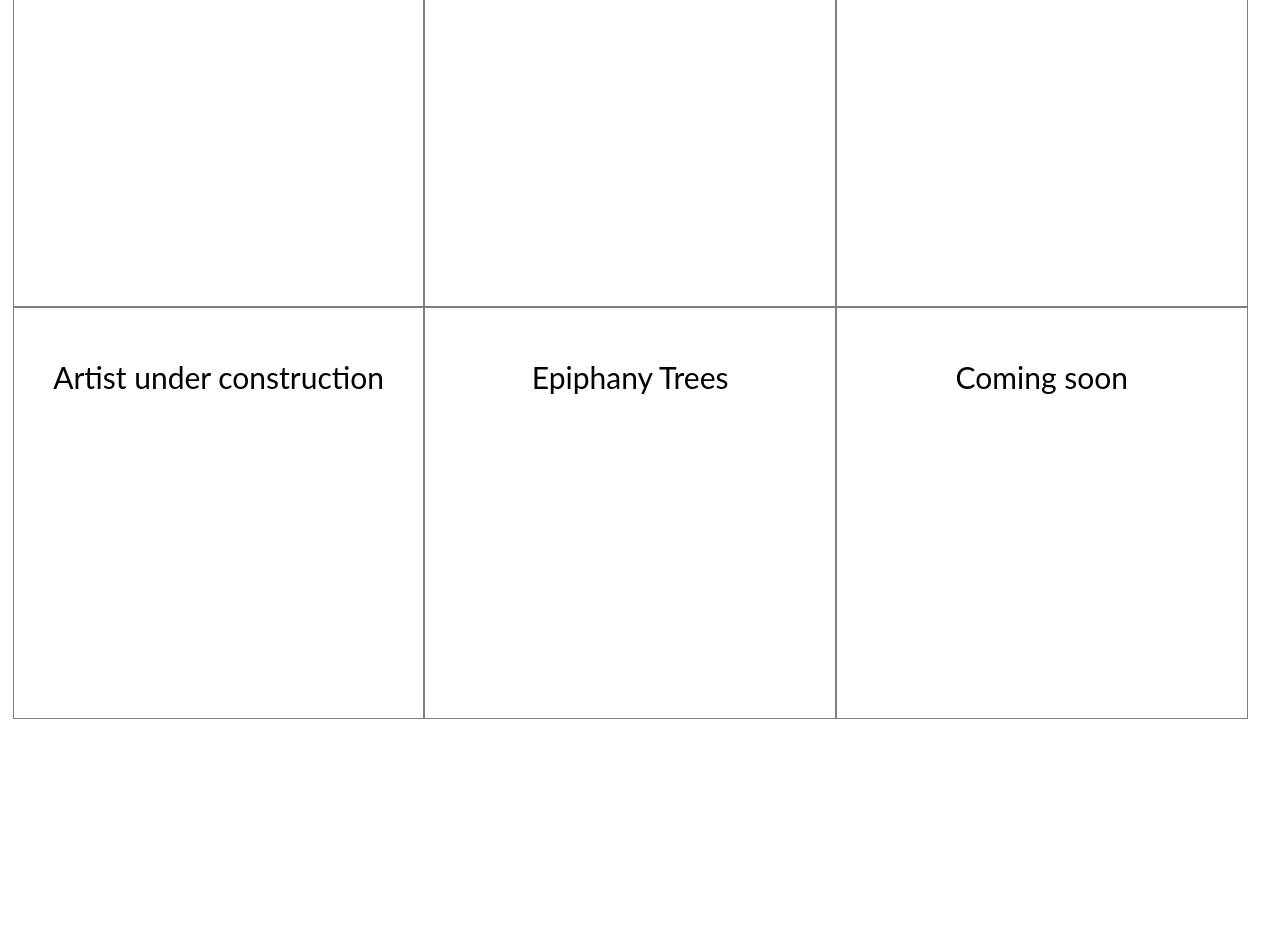
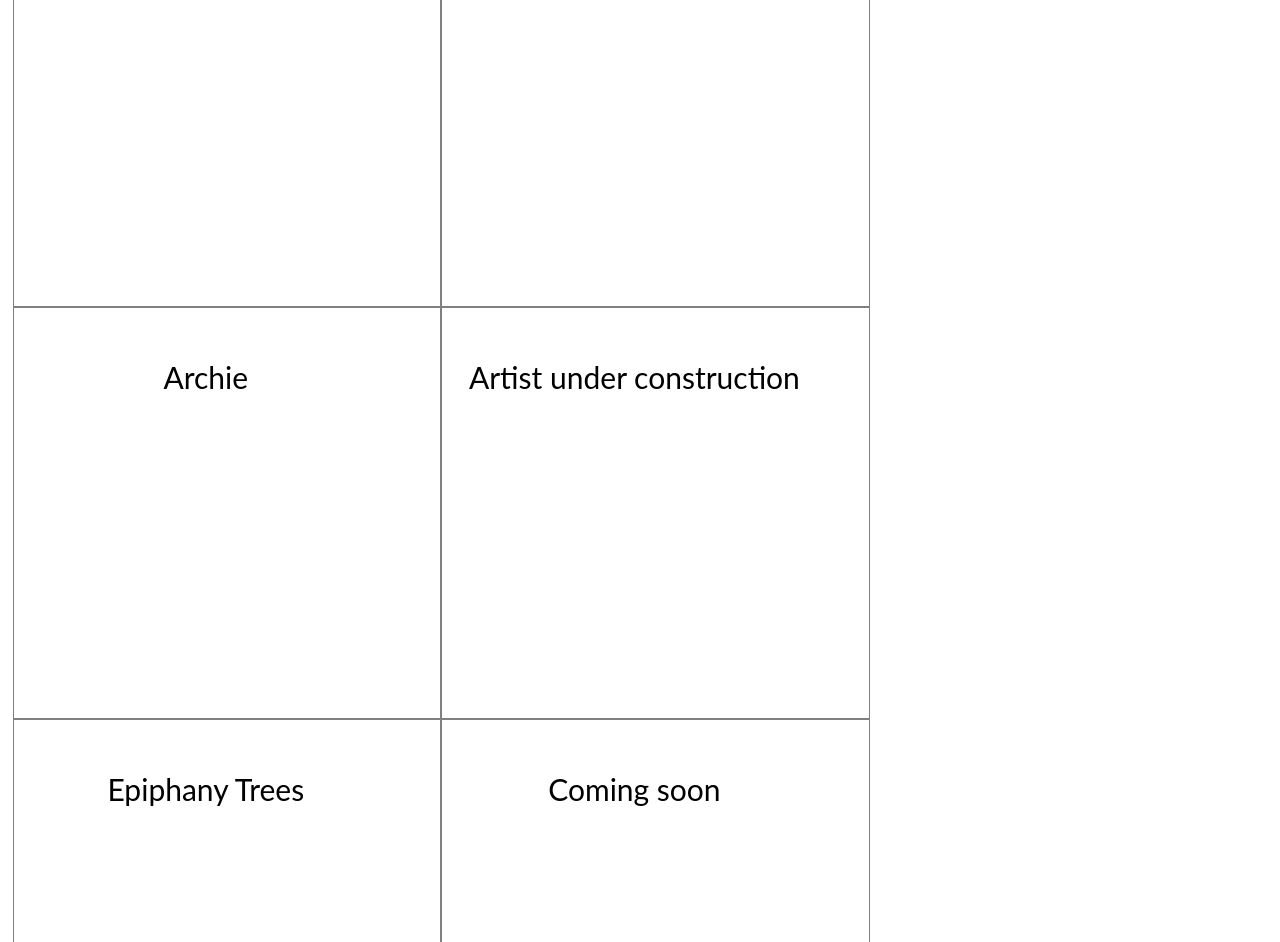
Before and after one commit to anaoaktree/anaoaktree.github.io, a plain HTML site: page index.html in a window 1280 px wide. Shown: the part 597-1539 px from the top of the page. Before the commit the page ends 1316 px from the top, so only its background shows below. Drawn offline with Linux system fonts and the light colour scheme.

Commit message:
project width

```diff
--- a/styles/oaktree.css
+++ b/styles/oaktree.css
@@ -51,7 +51,7 @@ body {
 /*Make projects square: width same as padding top**/
 .project{
 	float:left;
-	width: 32%;
+	width: 33.33%;
 	padding-top: 32%;
 	border: 1px solid grey;
 }
@@ -62,7 +62,7 @@ body {
 
 .project-title{
 	margin-top: -28%;
-	width: 32%;
+	width: 30%;
 	position: absolute;
 	font-size: 30px;
 }
```
